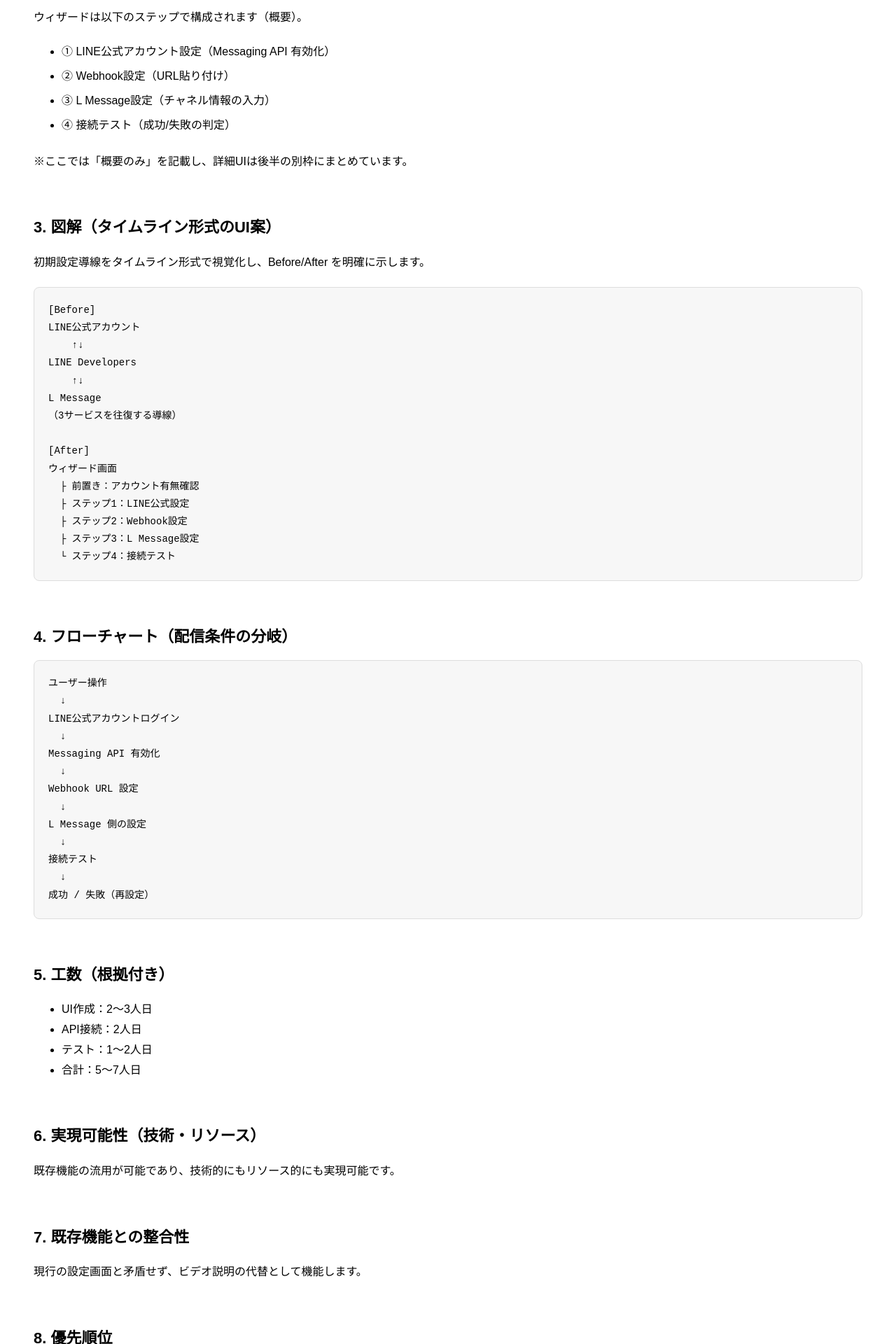
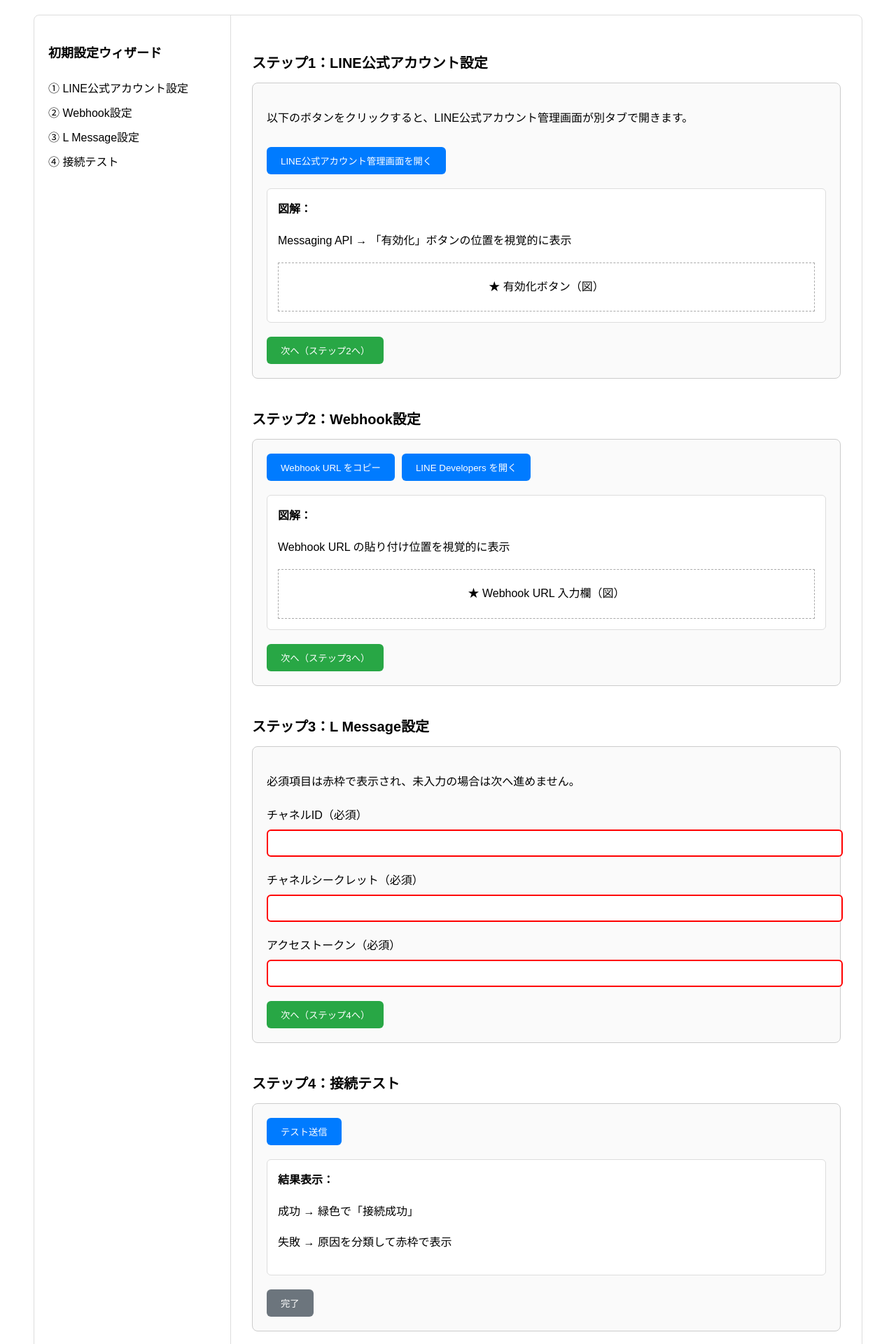
Before and after one commit to test202608/sample, a Next.js app: page /proposal1 in a window 1280 px wide. Shown: the part 500-2420 px from the top of the page at 70% size. Built offline with nearby package versions, Linux system fonts and the light colour scheme.

Commit message:
ブラッシュアップ

```diff
--- a/app/proposal1/page.js
+++ b/app/proposal1/page.js
@@ -28,139 +28,44 @@
           設定漏れ・迷い・エラー原因不明を解消します。
         </p>
 
-        <p style={{ marginTop: "20px" }}>
-          ウィザードは以下のステップで構成されます（概要）。
-        </p>
+        {/* ウィザードUI案（エルメ風） */}
+        <div style={{
+          display: "flex",
+          marginTop: "30px",
+          border: "1px solid #ddd",
+          borderRadius: "8px"
+        }}>
 
-        <ul style={{ lineHeight: "2.2" }}>
-          <li>① LINE公式アカウント設定（Messaging API 有効化）</li>
-          <li>② Webhook設定（URL貼り付け）</li>
-          <li>③ L Message設定（チャネル情報の入力）</li>
-          <li>④ 接続テスト（成功/失敗の判定）</li>
+          {/* 左側：ステップ一覧 */}
+          <aside style={{
+            width: "240px",
+            borderRight: "1px solid #ddd",
+            padding: "20px"
+          }}>
+            <h3 style={{ fontSize: "18px", marginBottom: "15px" }}>初期設定ウィザード</h3>
+            <ul style={{ listStyle: "none", padding: 0, lineHeight: "2.2" }}>
+              <li>① LINE公式アカウント設定</li>
+              <li>② Webhook設定</li>
+              <li>③ L Message設定</li>
+              <li>④ 接続テスト</li>
             </ul>
+          </aside>
 
-        <p style={{ marginTop: "20px" }}>
-          ※ここでは「概要のみ」を記載し、詳細UIは後半の別枠にまとめています。
-        </p>
-      </section>
-
-      {/* 3. 図解（タイムライン形式のUI案） */}
-      <section style={{ marginBottom: "60px" }}>
-        <h2 style={{ fontSize: "22px", marginBottom: "10px" }}>3. 図解（タイムライン形式のUI案）</h2>
-
-        <p>初期設定導線をタイムライン形式で視覚化し、Before/After を明確に示します。</p>
-
-        <pre style={{
-          background: "#f7f7f7",
-          padding: "20px",
-          borderRadius: "8px",
-          border: "1px solid #ddd",
-          fontSize: "14px",
-          marginTop: "20px"
-        }}>
-{`[Before]
-LINE公式アカウント
-    ↑↓
-LINE Developers
-    ↑↓
-L Message
-（3サービスを往復する導線）
-
-[After]
-ウィザード画面
-  ├ 前置き：アカウント有無確認
-  ├ ステップ1：LINE公式設定
-  ├ ステップ2：Webhook設定
-  ├ ステップ3：L Message設定
-  └ ステップ4：接続テスト
-`}
-        </pre>
-      </section>
-
-      {/* 4. フローチャート */}
-      <section style={{ marginBottom: "60px" }}>
-        <h2 style={{ fontSize: "22px", marginBottom: "10px" }}>4. フローチャート（配信条件の分岐）</h2>
-        <pre style={{
-          background: "#f7f7f7",
-          padding: "20px",
-          borderRadius: "8px",
-          border: "1px solid #ddd",
-          fontSize: "14px"
-        }}>
-{`ユーザー操作
-  ↓
-LINE公式アカウントログイン
-  ↓
-Messaging API 有効化
-  ↓
-Webhook URL 設定
-  ↓
-L Message 側の設定
-  ↓
-接続テスト
-  ↓
-成功 / 失敗（再設定）
-`}
-        </pre>
-      </section>
-
-      {/* 5. 工数 */}
-      <section style={{ marginBottom: "60px" }}>
-        <h2 style={{ fontSize: "22px", marginBottom: "10px" }}>5. 工数（根拠付き）</h2>
-        <ul>
-          <li>UI作成：2〜3人日</li>
-          <li>API接続：2人日</li>
-          <li>テスト：1〜2人日</li>
-          <li>合計：5〜7人日</li>
-        </ul>
-      </section>
-
-      {/* 6. 実現可能性 */}
-      <section style={{ marginBottom: "60px" }}>
-        <h2 style={{ fontSize: "22px", marginBottom: "10px" }}>6. 実現可能性（技術・リソース）</h2>
-        <p>既存機能の流用が可能であり、技術的にもリソース的にも実現可能です。</p>
-      </section>
-
-      {/* 7. 既存機能との整合性 */}
-      <section style={{ marginBottom: "60px" }}>
-        <h2 style={{ fontSize: "22px", marginBottom: "10px" }}>7. 既存機能との整合性</h2>
-        <p>現行の設定画面と矛盾せず、ビデオ説明の代替として機能します。</p>
-      </section>
-
-      {/* 8. 優先順位 */}
-      <section style={{ marginBottom: "60px" }}>
-        <h2 style={{ fontSize: "22px", marginBottom: "10px" }}>8. 優先順位</h2>
-        <p>初期設定は最重要であり、問い合わせ削減効果が大きいため優先度は高いです。</p>
-      </section>
-
-      {/* 9. 実装時の確認事項 */}
-      <section style={{ marginBottom: "60px" }}>
-        <h2 style={{ fontSize: "22px", marginBottom: "10px" }}>9. 実装時の確認事項</h2>
-        <ul>
-          <li>図解の正確性</li>
-          <li>API接続テスト</li>
-          <li>必須項目チェック</li>
-          <li>UIの操作性</li>
-        </ul>
-      </section>
-
-      {/* ◆ 初期設定ウィザード（詳細UI） */}
-      <section style={{ marginBottom: "60px" }}>
-        <h2 style={{ fontSize: "24px", marginBottom: "20px" }}>◆ 初期設定ウィザード（詳細UI）</h2>
+          {/* 右側：ウィザード画面 */}
+          <section style={{ flex: 1, padding: "30px" }}>
 
             {/* ステップ1 */}
-        <div style={{
-          border: "1px solid #ddd",
-          padding: "30px",
-          borderRadius: "8px",
-          marginBottom: "40px"
-        }}>
             <h3 style={{ fontSize: "20px", marginBottom: "10px" }}>
               ステップ1：LINE公式アカウント設定
             </h3>
-
+            <div style={{
+              border: "1px solid #ccc",
+              padding: "20px",
+              borderRadius: "8px",
+              background: "#fafafa",
+              marginBottom: "40px"
+            }}>
               <p>以下のボタンをクリックすると、LINE公式アカウント管理画面が別タブで開きます。</p>
-
               <button style={{
                 background: "#007bff",
                 color: "#fff",
@@ -206,16 +111,16 @@
             </div>
 
             {/* ステップ2 */}
-        <div style={{
-          border: "1px solid #ddd",
-          padding: "30px",
-          borderRadius: "8px",
-          marginBottom: "40px"
-        }}>
             <h3 style={{ fontSize: "20px", marginBottom: "10px" }}>
               ステップ2：Webhook設定
             </h3>
-
+            <div style={{
+              border: "1px solid #ccc",
+              padding: "20px",
+              borderRadius: "8px",
+              background: "#fafafa",
+              marginBottom: "40px"
+            }}>
               <button style={{
                 background: "#007bff",
                 color: "#fff",
@@ -272,16 +177,16 @@
             </div>
 
             {/* ステップ3 */}
-        <div style={{
-          border: "1px solid #ddd",
-          padding: "30px",
-          borderRadius: "8px",
-          marginBottom: "40px"
-        }}>
             <h3 style={{ fontSize: "20px", marginBottom: "10px" }}>
               ステップ3：L Message設定
             </h3>
-
+            <div style={{
+              border: "1px solid #ccc",
+              padding: "20px",
+              borderRadius: "8px",
+              background: "#fafafa",
+              marginBottom: "40px"
+            }}>
               <p>必須項目は赤枠で表示され、未入力の場合は次へ進めません。</p>
 
               <div style={{ marginTop: "20px" }}>
@@ -331,15 +236,15 @@
             </div>
 
             {/* ステップ4 */}
-        <div style={{
-          border: "1px solid #ddd",
-          padding: "30px",
-          borderRadius: "8px"
-        }}>
             <h3 style={{ fontSize: "20px", marginBottom: "10px" }}>
               ステップ4：接続テスト
             </h3>
-
+            <div style={{
+              border: "1px solid #ccc",
+              padding: "20px",
+              borderRadius: "8px",
+              background: "#fafafa"
+            }}>
               <button style={{
                 background: "#007bff",
                 color: "#fff",
@@ -377,6 +282,60 @@
             </div>
 
           </section>
+        </div>
+      </section>
+
+      {/* 3. 図解（タイムライン形式） */}
+      <section style={{ marginBottom: "60px" }}>
+        <h2 style={{ fontSize: "22px", marginBottom: "10px" }}>3. 図解（タイムライン形式のUI案）</h2>
+        <p>初期設定導線をタイムライン形式で視覚化し、Before/After を明確に示します。</p>
+      </section>
+
+      {/* 4. フローチャート */}
+      <section style={{ marginBottom: "60px" }}>
+        <h2 style={{ fontSize: "22px", marginBottom: "10px" }}>4. フローチャート（配信条件の分岐）</h2>
+        <p>初期設定の分岐、エラー時の分岐、成功時の流れを図で示します。</p>
+      </section>
+
+      {/* 5. 工数 */}
+      <section style={{ marginBottom: "60px" }}>
+        <h2 style={{ fontSize: "22px", marginBottom: "10px" }}>5. 工数（根拠付き）</h2>
+        <ul>
+          <li>UI作成：2〜3人日</li>
+          <li>API接続：2人日</li>
+          <li>テスト：1〜2人日</li>
+          <li>合計：5〜7人日</li>
+        </ul>
+      </section>
+
+      {/* 6. 実現可能性 */}
+      <section style={{ marginBottom: "60px" }}>
+        <h2 style={{ fontSize: "22px", marginBottom: "10px" }}>6. 実現可能性（技術・リソース）</h2>
+        <p>既存機能の流用が可能であり、技術的にもリソース的にも実現可能です。</p>
+      </section>
+
+      {/* 7. 既存機能との整合性 */}
+      <section style={{ marginBottom: "60px" }}>
+        <h2 style={{ fontSize: "22px", marginBottom: "10px" }}>7. 既存機能との整合性</h2>
+        <p>現行の設定画面と矛盾せず、ビデオ説明の代替として機能します。</p>
+      </section>
+
+      {/* 8. 優先順位 */}
+      <section style={{ marginBottom: "60px" }}>
+        <h2 style={{ fontSize: "22px", marginBottom: "10px" }}>8. 優先順位</h2>
+        <p>初期設定は最重要であり、問い合わせ削減効果が大きいため優先度は高いです。</p>
+      </section>
+
+      {/* 9. 実装時の確認事項 */}
+      <section style={{ marginBottom: "60px" }}>
+        <h2 style={{ fontSize: "22px", marginBottom: "10px" }}>9. 実装時の確認事項</h2>
+        <ul>
+          <li>図解の正確性</li>
+          <li>API接続テスト</li>
+          <li>必須項目チェック</li>
+          <li>UIの操作性</li>
+        </ul>
+      </section>
 
     </main>
   );
```
Lines whose indentation alone changed are shown as unchanged.
